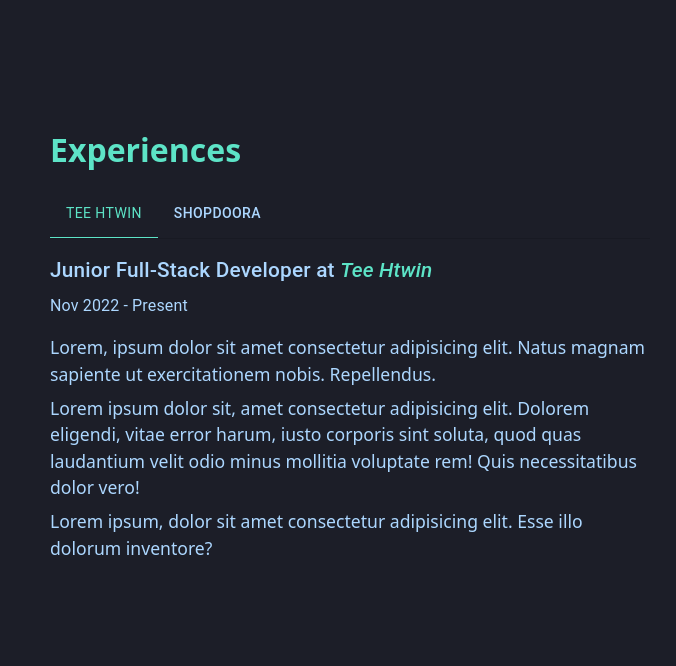
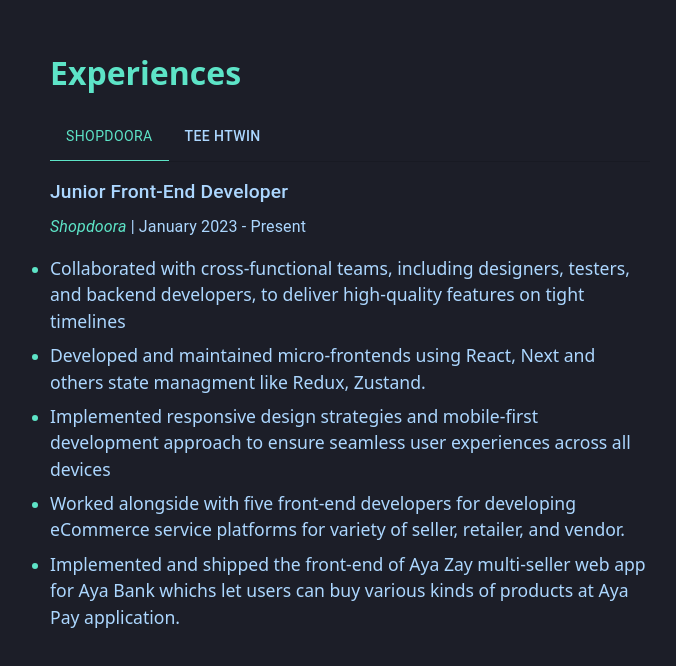
Before and after one commit to myatminag/myatminaung.v1, a Next.js app: page / in a window 1280 px wide. Shown: the part 1650-2316 px from the top of the page, without its empty margins (290-966 px from the left). Built offline with nearby package versions, Linux system fonts and the light colour scheme.

Commit message:
update: exp section

```diff
--- a/components/AboutSection.jsx
+++ b/components/AboutSection.jsx
@@ -7,7 +7,7 @@ import AnimationLottie from "@/lib/animation";
 const AboutSection = ({ aboutRef }) => {
     return (
         <section ref={aboutRef} className="lg:pb-0 lg:px-[15%]">
-            <div className="max-w-[1240px] h-screen lg:mx-auto lg:flex lg:justify-center lg:items-center">
+            <div className="max-w-[1240px] min-h-[100vh] lg:mx-auto lg:flex lg:justify-center lg:items-center">
                 <div className="w-[100%] lg:flex lg:items-center lg:justify-evenly">
                     <div className="block lg:hidden">
                         <AnimationLottie />
--- a/components/ExpSection.jsx
+++ b/components/ExpSection.jsx
@@ -8,7 +8,6 @@ import Box from '@mui/material/Box';
 import Stack from '@mui/material/Stack';
 
 import ExpJson from "@/assets/exp.json"
-import AnimateHeading from "./AnimateHeading";
 function TabPanel(props) {
     const { children, value, index, ...other } = props;
 
@@ -67,8 +66,6 @@ const ExpSection = ({ expRef }) => {
                             sx={{
                                 "& .MuiButtonBase-root.MuiTab-root": {
                                     color: "#acd7ff",
-                                    // borderBottom: '1px solid',
-                                    // borderBottomColor: '#acd7ff',
                                 },
                                 "& .MuiButtonBase-root.MuiTab-root.Mui-selected": {
                                     borderBottom: '1px solid',
@@ -81,39 +78,62 @@ const ExpSection = ({ expRef }) => {
                                 },
                             }}
                         >
-                            <Tab label="Tee Htwin" {...a11yProps(0)} />
-                            <Tab label="Shopdoora" {...a11yProps(1)} />
+                            <Tab label="Shopdoora" {...a11yProps(0)} />
+                            <Tab label="Tee Htwin" {...a11yProps(1)} />
                         </Tabs>
                     </Box>
                     <TabPanel value={value} index={0}>
-                        <Typography fontSize={"1.3rem"} color={"#acd7ff"} fontWeight={500}>
+                        <Typography fontSize={"1.2rem"} color={"#acd7ff"} fontWeight={500}>
+                            Junior Front-End Developer
+                        </Typography>
+                        <Typography color={"#acd7ff"} fontSize={"1rem"} marginTop={1}>
+                            <span className="text-primaryColor italic">Shopdoora</span> | January 2023 - Present
+                        </Typography>
+                        <Stack direction={"column"} gap={1} marginTop={2}>
+                            <ul className="list-outside list-disc px-3 xl:px-0">
+                                <li className="text-primaryColor mb-2">
+                                    <p className="text-[#acd7ff] font-light xl:text-[1.1rem] 2xl:text-[1.5rem]">
+                                        Collaborated with cross-functional teams, including designers, testers,
+                                        and backend developers, to deliver high-quality features on tight timelines
+                                    </p>
+                                </li>
+                                <li className="text-primaryColor mb-2">
+                                    <p className="text-[#acd7ff] font-light xl:text-[1.1rem] 2xl:text-[1.5rem]">
+                                        Developed and maintained micro-frontends using React, Next and others state managment
+                                        like Redux, Zustand.
+                                    </p>
+                                </li>
+                                <li className="text-primaryColor mb-2">
+                                    <p className="text-[#acd7ff] font-light xl:text-[1.1rem] 2xl:text-[1.5rem]">
+                                        Implemented responsive design strategies and mobile-first development approach to ensure
+                                        seamless user experiences across all devices
+                                    </p>
+                                </li>
+                                <li className="text-primaryColor mb-2">
+                                    <p className="text-[#acd7ff] font-light xl:text-[1.1rem] 2xl:text-[1.5rem]">
+                                        Worked alongside with five front-end developers for developing eCommerce service platforms
+                                        for variety of seller, retailer, and vendor.
+                                    </p>
+                                </li>
+                                <li className="text-primaryColor mb-2">
+                                    <p className="text-[#acd7ff] font-light xl:text-[1.1rem] 2xl:text-[1.5rem]">
+                                        Implemented and shipped the front-end of Aya Zay multi-seller web app for Aya Bank
+                                        whichs let users can buy various kinds of products at Aya Pay application.
+                                    </p>
+                                </li>
+                            </ul>
+                        </Stack>
+                    </TabPanel>
+                    <TabPanel value={value} index={1}>
+                        <Typography fontSize={"1.2rem"} color={"#acd7ff"} fontWeight={500}>
                             Junior Full-Stack Developer at <span className="text-primaryColor italic">Tee Htwin</span>
                         </Typography>
                         <Typography color={"#acd7ff"} fontSize={"1rem"} marginTop={1}>
-                            Nov 2022 - Present
+                            November 2022 - Present
                         </Typography>
                         <Stack direction={"column"} gap={1} marginTop={2}>
-                            <p className="text-[#acd7ff] xl:text-[1.1rem] 2xl:text-[1.5rem]">
-                                Lorem, ipsum dolor sit amet consectetur adipisicing elit. Natus magnam sapiente ut exercitationem nobis. Repellendus.
-                            </p>
-                            <p className="text-[#acd7ff] xl:text-[1.1rem] 2xl:text-[1.5rem]">
-                                Lorem ipsum dolor sit, amet consectetur adipisicing elit. Dolorem eligendi, vitae error harum, iusto corporis sint soluta, quod quas laudantium velit odio minus mollitia voluptate rem! Quis necessitatibus dolor vero!
-                            </p>
-                            <p className="text-[#acd7ff] xl:text-[1.1rem] 2xl:text-[1.5rem]">
-                                Lorem ipsum, dolor sit amet consectetur adipisicing elit. Esse illo dolorum inventore?
-                            </p>
-                        </Stack>
-                    </TabPanel>
-                    <TabPanel value={value} index={1}>
-                        <Typography fontSize={"1.3rem"} color={"#acd7ff"} fontWeight={500}>
-                            Junior Front-End Developer at <span className="text-primaryColor italic">Shopdoora</span>
-                        </Typography>
-                        <Typography color={"#acd7ff"} fontSize={"1rem"} marginTop={1}>
-                            Jan 2023 - Present
-                        </Typography>
-                        <Stack direction={"column"} gap={1} marginTop={2}>
-                            <p className="text-[#acd7ff] xl:text-[1.1rem] 2xl:text-[1.5rem]">
-                                Lorem, ipsum dolor sit amet consectetur adipisicing elit. Natus magnam sapiente ut exercitationem nobis. Repellendus.
+                            <p className="text-[#acd7ff] font-light xl:text-[1.1rem] 2xl:text-[1.5rem]">
+                                Implementing
                             </p>
                             <p className="text-[#acd7ff] xl:text-[1.1rem] 2xl:text-[1.5rem]">
                                 Lorem ipsum dolor sit, amet consectetur adipisicing elit. Dolorem eligendi, vitae error harum, iusto corporis sint soluta, quod quas laudantium velit odio minus mollitia voluptate rem! Quis necessitatibus dolor vero!
--- /dev/null
+++ b/components/icons/SymbolIcon.js
@@ -0,0 +1,18 @@
+const SymbolIcon = () => {
+    return (
+        <svg
+            xmlns="http://www.w3.org/2000/svg"
+            width="40"
+            height="40"
+            fill="none"
+            viewBox="0 0 40 20"
+        >
+            <path
+                fill="#5de4c7"
+                d="M20.695 35.612a4.412 4.412 0 01-1.8-.396 3.481 3.481 0 01-2.078-3.145V15.412a3.482 3.482 0 012.077-3.146 4.154 4.154 0 014.373.515l10.09 8.33a3.363 3.363 0 010 5.262l-10.09 8.329a4.076 4.076 0 01-2.572.91z"
+            ></path>
+        </svg>
+    );
+}
+
+export default SymbolIcon;
```
